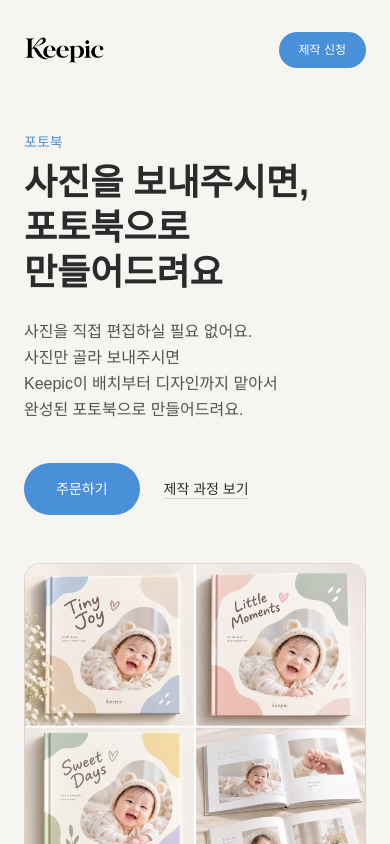
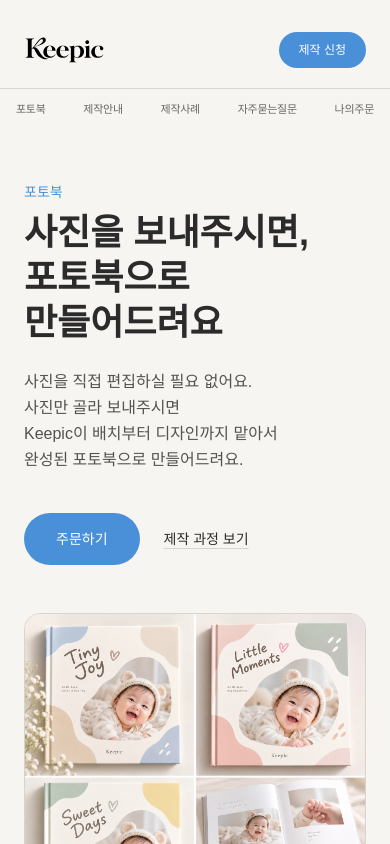
Before and after one commit to hyemani/keepic, a Next.js app: page /photobook in a window 390 px wide. Shown: the top 844 px of the page. Built offline with nearby package versions, Linux system fonts and the light colour scheme; a web font is replaced by a local one.

Commit message:
주문조회 문구 수정, 모바일 상단메뉴 전 페이지 노출

```diff
--- a/app/cases/page.tsx
+++ b/app/cases/page.tsx
@@ -49,7 +49,8 @@ const spreadExamples = [
 export default function CasesPage() {
   return (
     <main className="min-h-screen bg-[var(--color-ivory)] text-[var(--color-charcoal)]">
-      <header className="mx-auto flex max-w-6xl items-center justify-between px-6 py-8 sm:px-10">
+      <header className="mx-auto max-w-6xl px-6 py-8 sm:px-10">
+        <div className="flex items-center justify-between">
         <Link href="/">
           <img src="/logo.svg" alt="Keepic" className="h-7 w-auto" />
         </Link>
@@ -68,6 +69,17 @@ export default function CasesPage() {
             제작 신청
           </Link>
         </div>
+        </div>
+
+        {/* 모바일 전용: 항상 보이는 가로 메뉴 (균등 배치) */}
+        <nav className="-mx-6 mt-5 flex items-center justify-between border-t border-[var(--color-hairline)] px-4 pt-3 text-[11px] tracking-tight text-[var(--color-charcoal)]/70 sm:hidden">
+          <Link href="/photobook" className="hover:text-[var(--color-sky)]">포토북</Link>
+          <Link href="/guide" className="hover:text-[var(--color-sky)]">제작안내</Link>
+          <Link href="/cases" className="hover:text-[var(--color-sky)]">제작사례</Link>
+          <Link href="/faq" className="hover:text-[var(--color-sky)]">자주묻는질문</Link>
+          <Link href="/order-lookup" className="hover:text-[var(--color-sky)]">나의주문</Link>
+        </nav>
+
       </header>
 
       <section className="mx-auto max-w-6xl px-6 pb-16 pt-8 sm:px-10">
--- a/app/checkout/page.tsx
+++ b/app/checkout/page.tsx
@@ -131,7 +131,7 @@ export default function CheckoutPage() {
 
         <div className="mt-10 flex flex-col gap-6">
           <div>
-            <label className="text-sm font-medium">받는 분 이름</label>
+            <label className="text-sm font-medium">받는 분 성함</label>
             <input
               type="text"
               value={name}
--- a/app/faq/page.tsx
+++ b/app/faq/page.tsx
@@ -54,7 +54,8 @@ const faqs = [
 export default function FaqPage() {
   return (
     <main className="min-h-screen bg-[var(--color-ivory)] text-[var(--color-charcoal)]">
-      <header className="mx-auto flex max-w-6xl items-center justify-between px-6 py-8 sm:px-10">
+      <header className="mx-auto max-w-6xl px-6 py-8 sm:px-10">
+        <div className="flex items-center justify-between">
         <Link href="/">
           <img src="/logo.svg" alt="Keepic" className="h-7 w-auto" />
         </Link>
@@ -73,6 +74,17 @@ export default function FaqPage() {
             제작 신청
           </Link>
         </div>
+        </div>
+
+        {/* 모바일 전용: 항상 보이는 가로 메뉴 (균등 배치) */}
+        <nav className="-mx-6 mt-5 flex items-center justify-between border-t border-[var(--color-hairline)] px-4 pt-3 text-[11px] tracking-tight text-[var(--color-charcoal)]/70 sm:hidden">
+          <Link href="/photobook" className="hover:text-[var(--color-sky)]">포토북</Link>
+          <Link href="/guide" className="hover:text-[var(--color-sky)]">제작안내</Link>
+          <Link href="/cases" className="hover:text-[var(--color-sky)]">제작사례</Link>
+          <Link href="/faq" className="hover:text-[var(--color-sky)]">자주묻는질문</Link>
+          <Link href="/order-lookup" className="hover:text-[var(--color-sky)]">나의주문</Link>
+        </nav>
+
       </header>
 
       <section className="mx-auto max-w-3xl px-6 pb-24 pt-8 sm:px-10">
--- a/app/guide/page.tsx
+++ b/app/guide/page.tsx
@@ -42,7 +42,8 @@ const steps = [
 export default function GuidePage() {
   return (
     <main className="min-h-screen bg-[var(--color-ivory)] text-[var(--color-charcoal)]">
-      <header className="mx-auto flex max-w-6xl items-center justify-between px-6 py-8 sm:px-10">
+      <header className="mx-auto max-w-6xl px-6 py-8 sm:px-10">
+        <div className="flex items-center justify-between">
         <Link href="/">
           <img src="/logo.svg" alt="Keepic" className="h-7 w-auto" />
         </Link>
@@ -61,6 +62,17 @@ export default function GuidePage() {
             제작 신청
           </Link>
         </div>
+        </div>
+
+        {/* 모바일 전용: 항상 보이는 가로 메뉴 (균등 배치) */}
+        <nav className="-mx-6 mt-5 flex items-center justify-between border-t border-[var(--color-hairline)] px-4 pt-3 text-[11px] tracking-tight text-[var(--color-charcoal)]/70 sm:hidden">
+          <Link href="/photobook" className="hover:text-[var(--color-sky)]">포토북</Link>
+          <Link href="/guide" className="hover:text-[var(--color-sky)]">제작안내</Link>
+          <Link href="/cases" className="hover:text-[var(--color-sky)]">제작사례</Link>
+          <Link href="/faq" className="hover:text-[var(--color-sky)]">자주묻는질문</Link>
+          <Link href="/order-lookup" className="hover:text-[var(--color-sky)]">나의주문</Link>
+        </nav>
+
       </header>
 
       <section className="mx-auto max-w-3xl px-6 pb-24 pt-8 sm:px-10">
--- a/app/order-lookup/page.tsx
+++ b/app/order-lookup/page.tsx
@@ -239,7 +239,8 @@ export default function OrderLookupPage() {
 
   return (
     <main className="min-h-screen bg-[var(--color-ivory)] text-[var(--color-charcoal)]">
-      <header className="mx-auto flex max-w-6xl items-center justify-between px-6 py-8 sm:px-10">
+      <header className="mx-auto max-w-6xl px-6 py-8 sm:px-10">
+        <div className="flex items-center justify-between">
         <Link href="/">
           <img src="/logo.svg" alt="Keepic" className="h-7 w-auto" />
         </Link>
@@ -258,19 +259,30 @@ export default function OrderLookupPage() {
             제작 신청
           </Link>
         </div>
+        </div>
+
+        {/* 모바일 전용: 항상 보이는 가로 메뉴 (균등 배치) */}
+        <nav className="-mx-6 mt-5 flex items-center justify-between border-t border-[var(--color-hairline)] px-4 pt-3 text-[11px] tracking-tight text-[var(--color-charcoal)]/70 sm:hidden">
+          <Link href="/photobook" className="hover:text-[var(--color-sky)]">포토북</Link>
+          <Link href="/guide" className="hover:text-[var(--color-sky)]">제작안내</Link>
+          <Link href="/cases" className="hover:text-[var(--color-sky)]">제작사례</Link>
+          <Link href="/faq" className="hover:text-[var(--color-sky)]">자주묻는질문</Link>
+          <Link href="/order-lookup" className="hover:text-[var(--color-sky)]">나의주문</Link>
+        </nav>
+
       </header>
 
       <section className="mx-auto max-w-lg px-6 pb-24 pt-8 sm:px-10">
         <h1 className="text-3xl font-semibold sm:text-4xl">주문 조회</h1>
         <p className="mt-3 break-keep text-sm text-[var(--color-charcoal)]/70">
-          주문하실 때 입력하신 받는 분 이름과
+          주문하실 때 입력하신 받는 분 성함과
           <br />
           전화번호를 입력해주세요.
         </p>
 
         <div className="mt-8 flex flex-col gap-4">
           <div>
-            <label className="text-sm font-medium">받는 분 이름</label>
+            <label className="text-sm font-medium">받는 분 성함</label>
             <input
               type="text"
               value={name}
--- a/app/photobook/page.tsx
+++ b/app/photobook/page.tsx
@@ -25,7 +25,8 @@ const sizes = [
 export default function PhotobookPage() {
   return (
     <main className="min-h-screen bg-[var(--color-ivory)] text-[var(--color-charcoal)]">
-      <header className="mx-auto flex max-w-6xl items-center justify-between px-6 py-8 sm:px-10">
+      <header className="mx-auto max-w-6xl px-6 py-8 sm:px-10">
+        <div className="flex items-center justify-between">
         <Link href="/">
           <img src="/logo.svg" alt="Keepic" className="h-7 w-auto" />
         </Link>
@@ -44,6 +45,17 @@ export default function PhotobookPage() {
             제작 신청
           </Link>
         </div>
+        </div>
+
+        {/* 모바일 전용: 항상 보이는 가로 메뉴 (균등 배치) */}
+        <nav className="-mx-6 mt-5 flex items-center justify-between border-t border-[var(--color-hairline)] px-4 pt-3 text-[11px] tracking-tight text-[var(--color-charcoal)]/70 sm:hidden">
+          <Link href="/photobook" className="hover:text-[var(--color-sky)]">포토북</Link>
+          <Link href="/guide" className="hover:text-[var(--color-sky)]">제작안내</Link>
+          <Link href="/cases" className="hover:text-[var(--color-sky)]">제작사례</Link>
+          <Link href="/faq" className="hover:text-[var(--color-sky)]">자주묻는질문</Link>
+          <Link href="/order-lookup" className="hover:text-[var(--color-sky)]">나의주문</Link>
+        </nav>
+
       </header>
 
       {/* 첫 화면 */}
```
